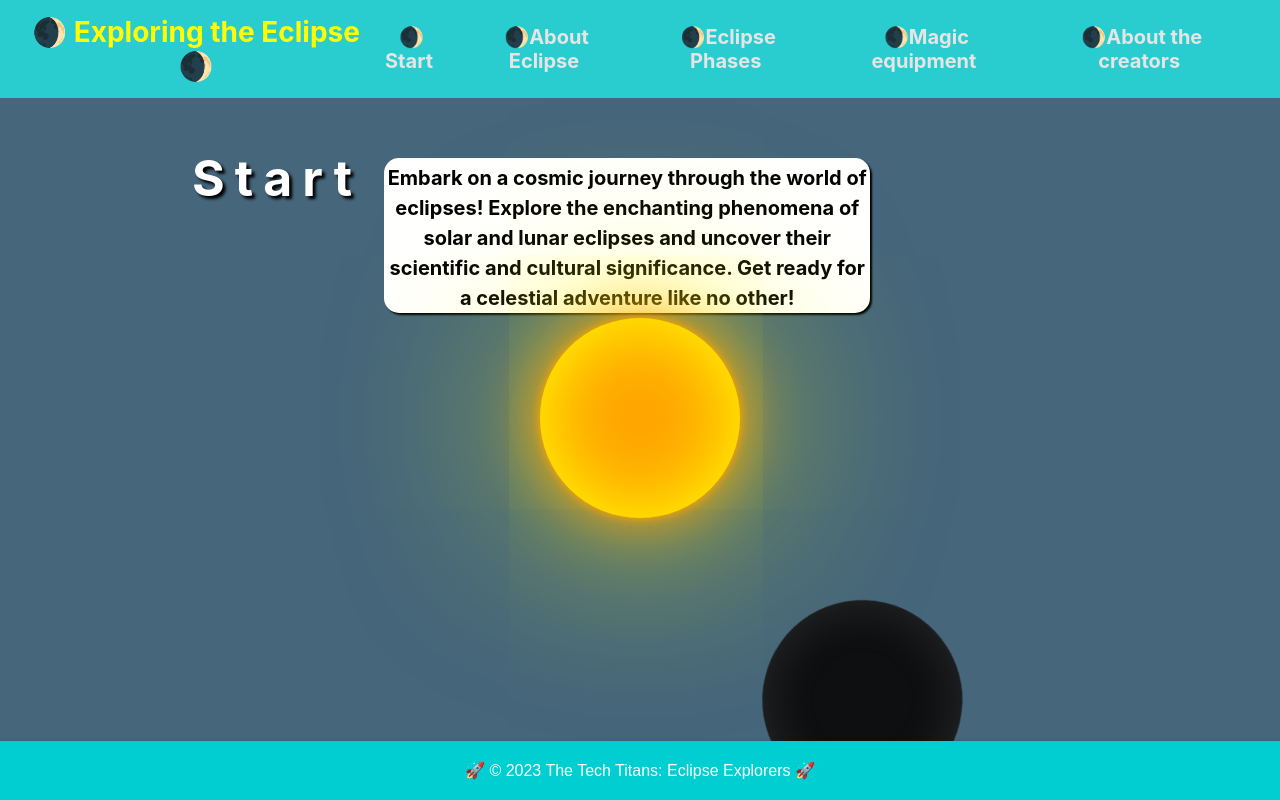
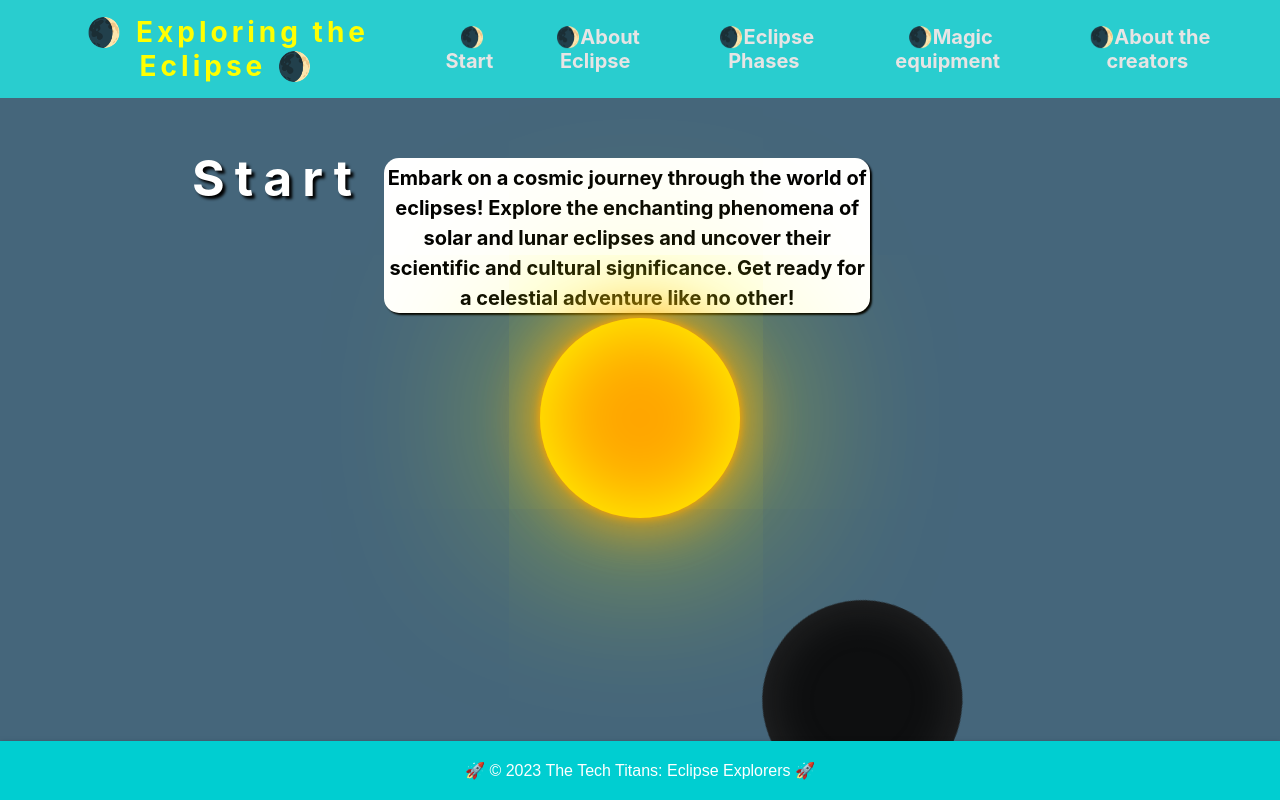
Before and after one commit to guifelippe/EclipseJourney, a React (Create React App) app: page / in a window 1280 px wide. Shown: the top 800 px of the page. Built offline with nearby package versions, Linux system fonts and the light colour scheme.

Commit message:
updated header

```diff
--- a/src/Styles/Header.css
+++ b/src/Styles/Header.css
@@ -10,6 +10,7 @@ header {
 
 header h1 {
     margin: 0;
+    letter-spacing: 4px;
     font-size: 28px;
 }
 
```
